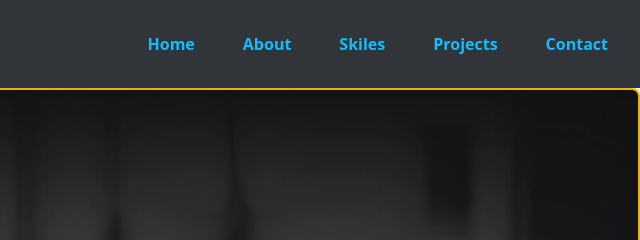
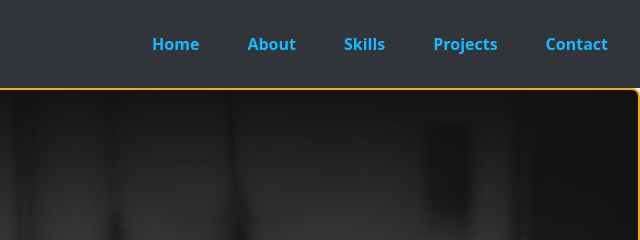
Before and after one commit to Gopalakrishnan008/portfolio, a plain HTML site: page index.html in a window 1280 px wide. Shown: the top 240 px of the page, 640-1280 px from the left. Drawn offline with Linux system fonts and the light colour scheme.

Commit message:
fix:skiles to skills

```diff
--- a/index.html
+++ b/index.html
@@ -25,7 +25,7 @@
       <ul class="hidden absolute right-4 space-y-4 border-solid border-rose-600 border-2 rounded-lg p-4 text-white font-bold" id="mobileNav">
         <li class="hover:text-sky-500"><a href="#home">HOME</a></li>
         <li class="hover:text-sky-500"><a href="#about">ABOUT</a></li>
-        <li class="hover:text-sky-500"><a href="#skiles">SKILES</a></li>
+        <li class="hover:text-sky-500"><a href="#skiles">SKILLS</a></li>
         <li class="hover:text-sky-500"><a href="#project">PROJECT</a></li>
         <li class="hover:text-sky-500"><a href="#contact">CONTACT</a></li>
       </ul>
@@ -41,7 +41,7 @@
           <a href="#about" class="hover:text-sky-600 hover:border-yellow-500 hover:border-b-2">About</a>
         </li>
         <li>
-          <a href="#skiles" class="hover:text-sky-600 hover:border-yellow-500 hover:border-b-2">Skiles</a>
+          <a href="#skiles" class="hover:text-sky-600 hover:border-yellow-500 hover:border-b-2">Skills</a>
         </li>
         <li>
           <a href="#projects" class="hover:text-sky-600 hover:border-yellow-500 hover:border-b-2">Projects</a>
@@ -157,10 +157,10 @@
         dynamic team environment. Open to opportunities."
       </p>
     </div>
-    <!-- Skiles Section -->
+    <!-- Skills Section -->
     <div class="bg-bgcolor text-white border-solid border-2 border-yellow-500 rounded-xl" id="skiles">
       <h3 class="text-textcolor p-5 text-2xl font-bold text-center imghover">
-        Skiles
+        skills
       </h3>
       <div class="flex justify-evenly flex-wrap text-yellow-500  text-center font-semibold ">
         <div class="imghover">
```
